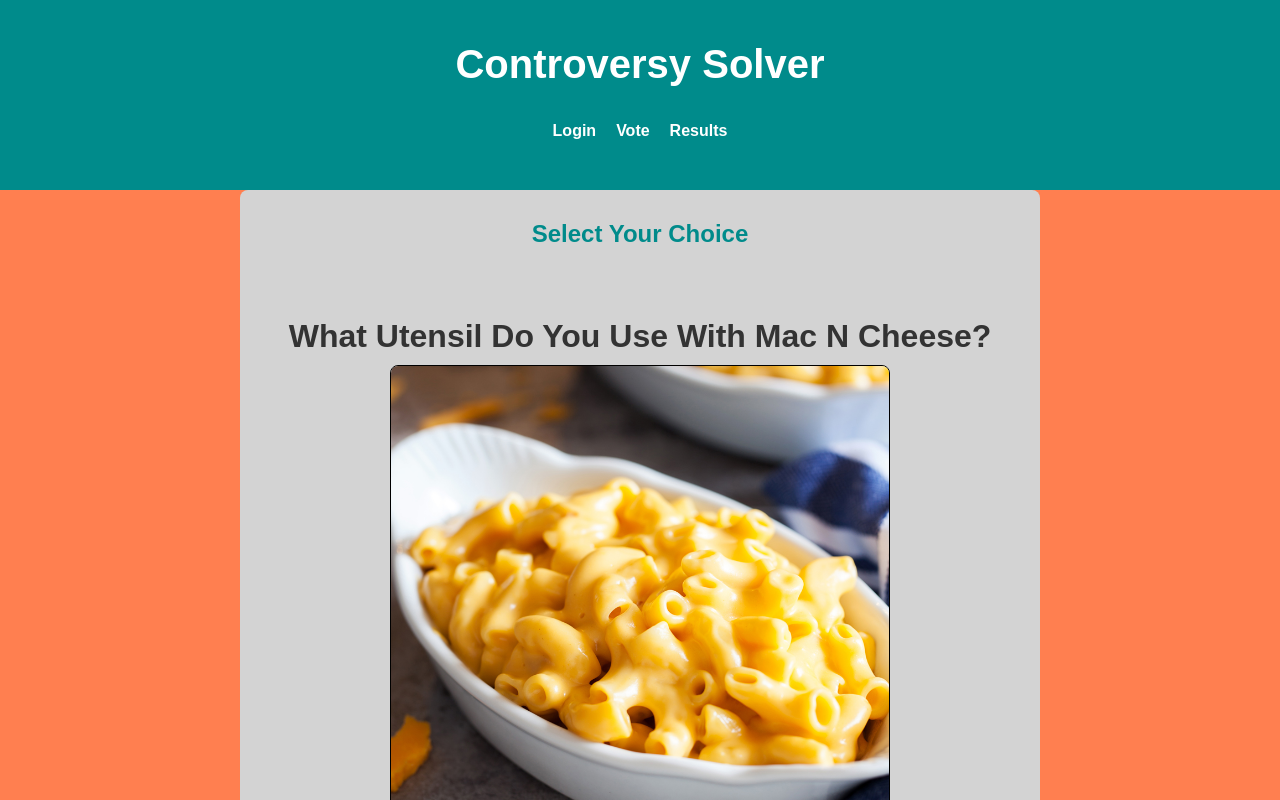
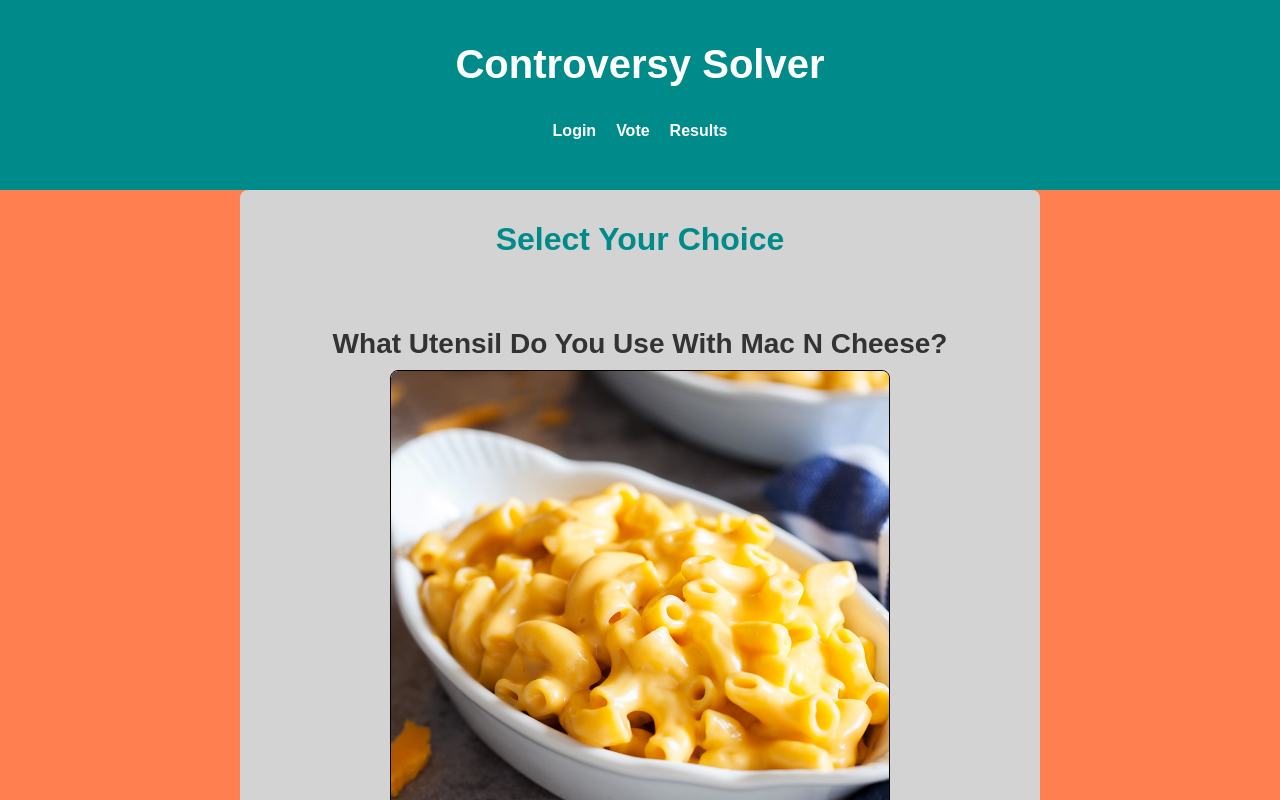
Before and after one commit to SpencerG-BYU/startup, a React (Vite) app: page /vote in a window 1280 px wide. Shown: the top 800 px of the page. Built offline with nearby package versions, Linux system fonts and the light colour scheme.

Commit message:
more updated css

```diff
--- a/src/app.css
+++ b/src/app.css
@@ -51,7 +51,7 @@ header {
     text-align: center;
     margin-bottom: 20px;
     font-weight: bold;
-    font-size: 1.5rem;
+    font-size: 2rem;
   }
 
   footer {
--- a/src/vote/vote.css
+++ b/src/vote/vote.css
@@ -10,7 +10,7 @@ label {
 }
 
 label.question {
-    font: bold 2rem Arial;
+    font: bold 1.75rem Arial;
     display: block;
     margin-bottom: 10px;
     margin-top: 50px;
```
